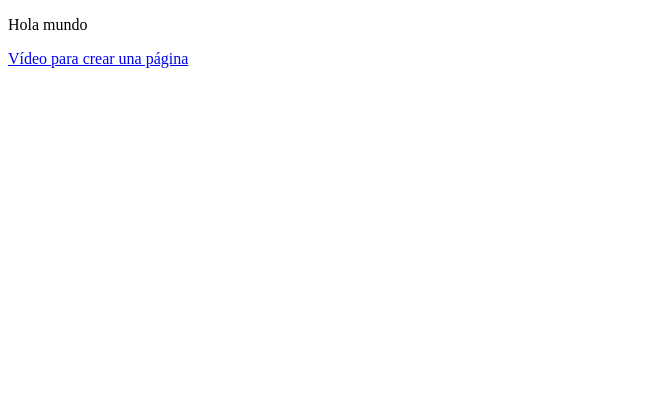
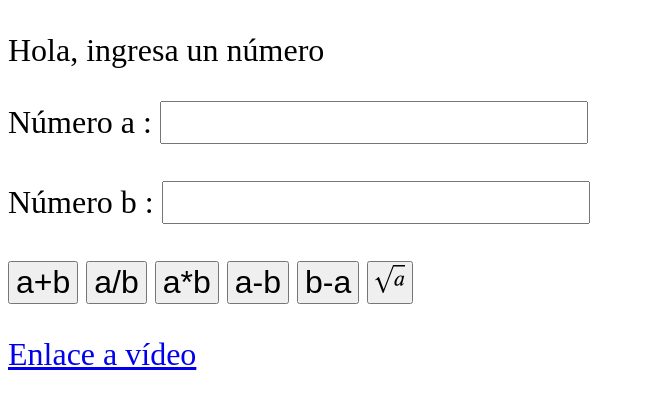
Before and after one commit to anaupay/alfa, a plain HTML site: page index.html in a window 1280 px wide. Shown: the whole page, without its empty margins (0-645 px from the left). Drawn offline with Linux system fonts and the light colour scheme.

Commit message:
Add files via upload

```diff
--- a/index.html
+++ b/index.html
@@ -1,10 +1,54 @@
 <!DOCTYPE html>
 <html>
 
-<body>
-<p>Hola mundo</p>
+<body style="font-size: xx-large;">
+<p>Hola, ingresa un número</p>
+<label>Número a : </label>
+<input id="en1" type="number" style="font-size: xx-large;" ><br><br>
+<label>Número b : </label>
+<input id="en2" type="number" style="font-size: xx-large;"><br><br>
+<button onclick="suma()" style="font-size: xx-large;" >a+b</button>
+<button onclick="division()" style="font-size: xx-large;" >a/b</button>
+<button onclick="producto()" style="font-size: xx-large;" >a*b</button>
+<button onclick="resta1()" style="font-size: xx-large;" >a-b</button>
+<button onclick="resta2()" style="font-size: xx-large;" >b-a</button>
+<button onclick="raiz()" style="font-size: xx-large;" ><img src="dibujo.svg" width="30px" ></button>
+<p id="demo1"></p>
 
-<a href="https://www.youtube.com/watch?v=aaEeEpOC-EQ" target="_blank"> Vídeo para crear una página </a>
+<script>
+function suma(){
+    a = document.getElementById("en1").value;
+    b = document.getElementById("en2").value;
+    document.getElementById("demo1").innerHTML = Number(a) + Number(b);
+}
+function division(){
+    a = document.getElementById("en1").value;
+    b = document.getElementById("en2").value;
+    document.getElementById("demo1").innerHTML = Number(a)/Number(b);
+}
+function producto(){
+    a = document.getElementById("en1").value;
+    b = document.getElementById("en2").value;
+    document.getElementById("demo1").innerHTML = Number(a)*Number(b);
+}
+function resta1(){
+    a = document.getElementById("en1").value;
+    b = document.getElementById("en2").value;
+    document.getElementById("demo1").innerHTML = Number(a)-Number(b);
+}
+function resta2(){
+    a = document.getElementById("en1").value;
+    b = document.getElementById("en2").value;
+    document.getElementById("demo1").innerHTML = Number(b)-Number(a);
+}
+function raiz(){
+    a = document.getElementById("en1").value;
+    document.getElementById("demo1").innerHTML = Math.sqrt(Number(a));
+}
+</script>
+
+
+<a href="https://www.youtube.com/watch?v=aaEeEpOC-EQ" target="_blank">Enlace a vídeo</a>
 
 </body>
 
```
Also changed, not shown: dibujo.svg (added).
